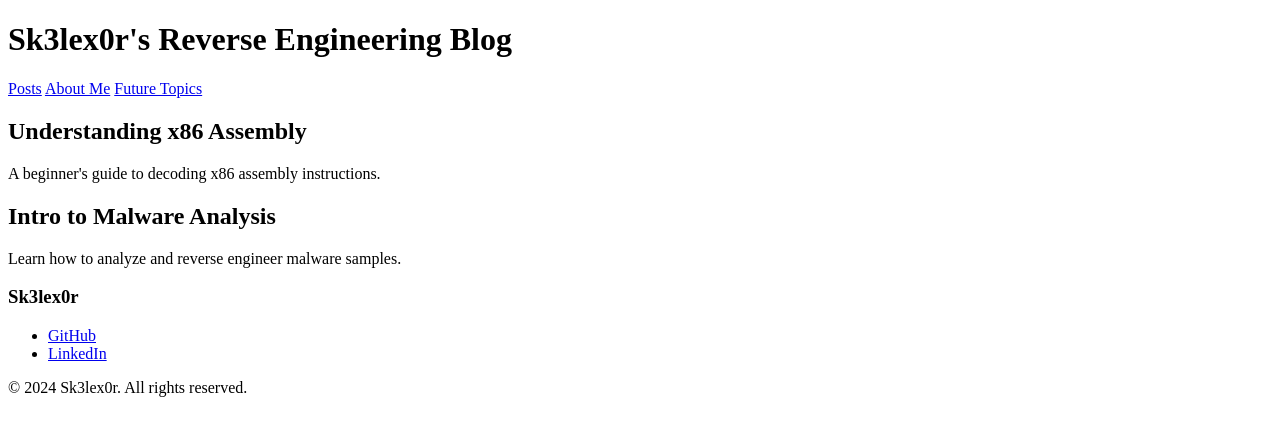
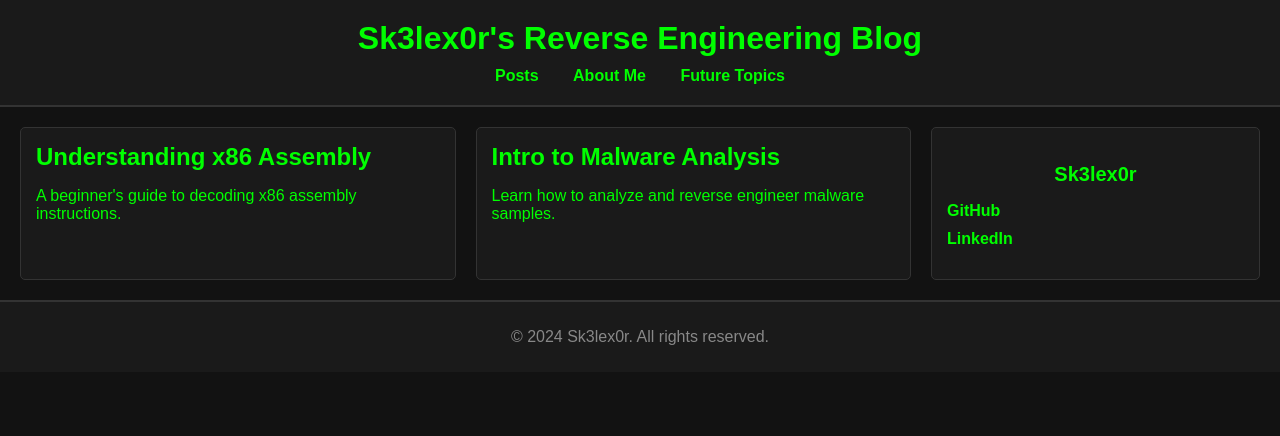
Before and after one commit to jbranco98/jbranco98, a plain HTML site: page index.html in a window 1280 px wide. Drawn offline with Linux system fonts and the light colour scheme.

Commit message:
Update styles.css

```diff
--- a/styles.css
+++ b/styles.css
@@ -1,28 +1,122 @@
-/* About page styles */
-.about-container {
-    max-width: 800px;
-    margin: 50px auto;
-    text-align: center;
-    background-color: #1a1a1a;
-    padding: 20px;
-    border-radius: 10px;
-    border: 1px solid #333;
+/* General styles */
+body {
+    margin: 0;
+    font-family: Arial, sans-serif;
+    background-color: #121212;
+    color: #00ff00;
 }
 
-.about-container p {
-    font-size: 1.25rem;
-    color: #00ff00;
-    margin: 20px 0;
+/* Header styles */
+header {
+    text-align: center;
+    padding: 20px 0;
+    background-color: #1a1a1a;
+    border-bottom: 2px solid #333;
 }
 
-.back-link {
-    display: inline-block;
-    margin-top: 20px;
+header h1 {
+    margin: 0;
+    font-size: 2rem;
+}
+
+nav {
+    margin-top: 10px;
+}
+
+nav a {
+    text-decoration: none;
+    color: #00ff00;
+    margin: 0 15px;
+    font-weight: bold;
+}
+
+nav a:hover {
+    text-decoration: underline;
+}
+
+/* Main content layout */
+main {
+    display: flex;
+    margin: 20px;
+}
+
+.posts-grid {
+    flex: 3;
+    display: grid;
+    grid-template-columns: repeat(auto-fit, minmax(300px, 1fr));
+    gap: 20px;
+}
+
+.post {
+    background-color: #1a1a1a;
+    padding: 15px;
+    border: 1px solid #333;
+    border-radius: 5px;
+}
+
+.post h2 {
+    font-size: 1.5rem;
+    margin: 0 0 10px;
+}
+
+.post-actions {
+    margin-top: 10px;
+}
+
+.post-actions button {
+    background-color: #333;
+    border: 1px solid #00ff00;
+    color: #00ff00;
+    padding: 5px 10px;
+    cursor: pointer;
+    border-radius: 3px;
+}
+
+.post-actions button:hover {
+    background-color: #00ff00;
+    color: #121212;
+}
+
+/* Sidebar styles */
+aside {
+    flex: 1;
+    margin-left: 20px;
+    background-color: #1a1a1a;
+    padding: 15px;
+    border: 1px solid #333;
+    border-radius: 5px;
+}
+
+aside h3 {
+    text-align: center;
+    margin-bottom: 15px;
+    font-size: 1.25rem;
+}
+
+aside ul {
+    list-style: none;
+    padding: 0;
+}
+
+aside ul li {
+    margin-bottom: 10px;
+}
+
+aside ul li a {
     text-decoration: none;
     color: #00ff00;
     font-weight: bold;
 }
 
-.back-link:hover {
+aside ul li a:hover {
     text-decoration: underline;
 }
+
+/* Footer styles */
+footer {
+    text-align: center;
+    padding: 10px 0;
+    background-color: #1a1a1a;
+    border-top: 2px solid #333;
+    color: #888;
+}
```
